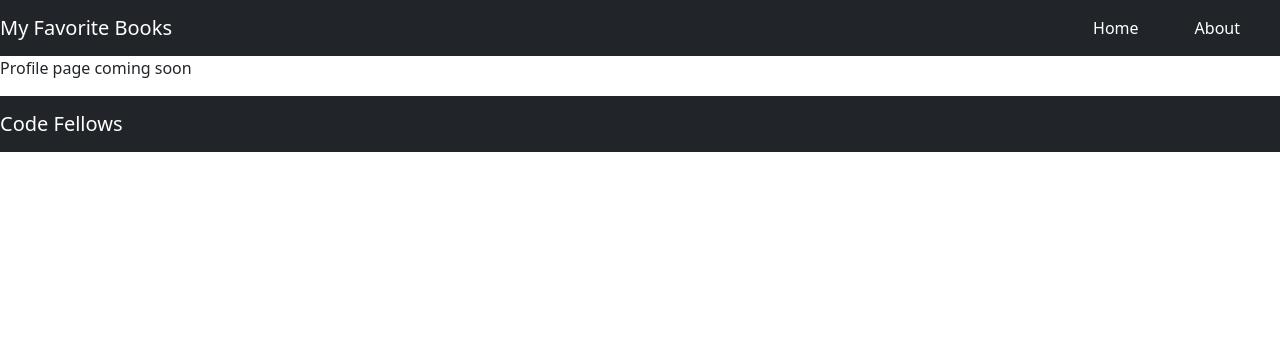
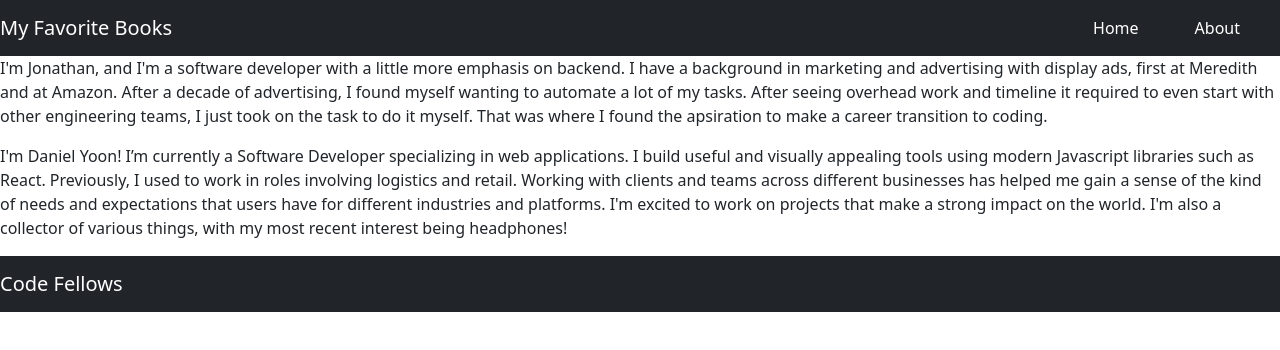
Before and after one commit to modopo/can-of-books-frontend, a React (Create React App) app: page /about in a window 1280 px wide. Shown: the top 350 px of the page. Built offline with nearby package versions, Linux system fonts and the light colour scheme.

Commit message:
about us updated

```diff
--- a/src/About.js
+++ b/src/About.js
@@ -4,7 +4,14 @@ class Profile extends Component {
 
   render() {
     /* TODO: render information about the developers */
-    return <p>Profile page coming soon</p>
+    return (
+      <>
+        <p>I'm Jonathan, and I'm a software developer with a little more emphasis on backend. I have a background in marketing and advertising with display ads, first at Meredith and at Amazon. After a decade of advertising, I found myself wanting to automate a lot of my tasks. After seeing overhead work and timeline it required to even start with other engineering teams, I just took on the task to do it myself. That was where I found the apsiration to make a career transition to coding.
+        </p>
+
+        <p>I'm Daniel Yoon! I’m currently a Software Developer specializing in web applications. I build useful and visually appealing tools using modern Javascript libraries such as React. Previously, I used to work in roles involving logistics and retail. Working with clients and teams across different businesses has helped me gain a sense of the kind of needs and expectations that users have for different industries and platforms. I'm excited to work on projects that make a strong impact on the world. I'm also a collector of various things, with my most recent interest being headphones!</p>
+      </>
+    )
   }
 };
 
--- a/src/Header.js
+++ b/src/Header.js
@@ -7,7 +7,7 @@ class Header extends React.Component {
     return (
       <Navbar className="justify-content-between" collapseOnSelect expand="lg" bg="dark" variant="dark">
         <Navbar.Brand>My Favorite Books</Navbar.Brand>
-        <div style={{display: "flex"}}>
+        <div className='navlinks'>
           <NavItem><Link to="/" className="nav-link">Home</Link></NavItem>
           <NavItem><Link to="/about" className="nav-link">About</Link></NavItem>
         </div>
--- a/src/css/App.css
+++ b/src/css/App.css
@@ -3,3 +3,7 @@
   margin-right: 10px;
   padding-right: 30px;
 }
+
+.navlinks {
+  display: flex;
+}
```
